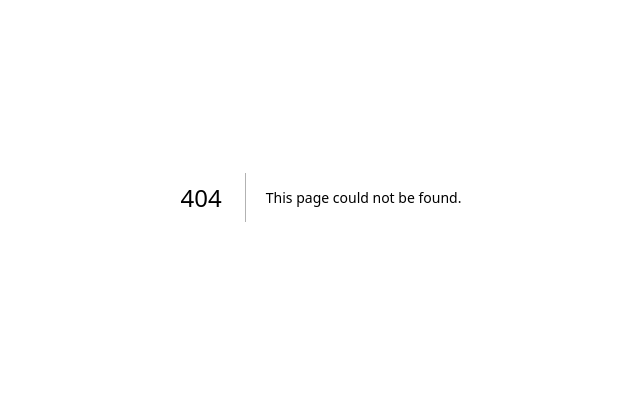
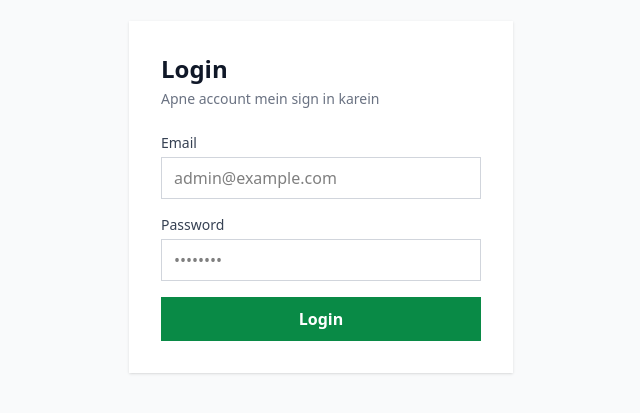
Before and after one commit to MuhammadHanzala31/online_quran_course, a Next.js app: page /login in a window 1280 px wide. Before the commit this address had no page. Shown: the part 203-616 px from the top of the page, without its empty margins (319-959 px from the left). Built offline with nearby package versions, Linux system fonts and the light colour scheme.

Commit message:
add auth and middleware

```diff
--- a/src/app/components/dashboard/Topbar.tsx
+++ b/src/app/components/dashboard/Topbar.tsx
@@ -2,9 +2,23 @@
 
 import { Menu, Search, Bell } from "lucide-react";
 import { useSidebar } from "@/context/SidebarContext";
+import { useState } from "react";
+
+import { useRouter } from "next/navigation";
+import { logoutAction } from "@/utils/authController";
 
 export default function Topbar() {
+
+  const router = useRouter();
+
+  const handleLogout = async () => {
+    await logoutAction();
+    router.push("/login");
+    router.refresh();
+  };
+
   const { toggleSidebar } = useSidebar();
+  const [infobar, setInfobar] = useState(false)
 
   return (
     <header className="sticky top-0 z-20 flex h-16 items-center gap-4 justify-between border-b border-border bg-surface/80 px-4 backdrop-blur-md sm:px-6">
@@ -35,14 +49,22 @@ export default function Topbar() {
 
         <div className="mx-1 h-6 w-px bg-border" />
 
-        <button className="flex items-center gap-2 rounded-lg py-1 pl-1 pr-2 hover:bg-surface-2">
+        <button className="flex items-center gap-2 rounded-lg py-1 pl-1 pr-2 hover:bg-surface-2 relative" onClick={() => setInfobar(true)}>
           <div className="flex h-8 w-8 items-center bg-green-600 justify-center rounded-full bg-info/20 text-sm font-semibold text-info">
             A
           </div>
-          <div className="hidden text-left leading-tight sm:block">
+          <div className="hidden text-left leading-tight sm:block " >
             <p className="text-sm font-medium text-ink">OQC</p>
             <p className="text-xs text-muted">Admin</p>
+
           </div>
+          {
+              infobar && (
+                <div className="absolute w-[150px] bg-white shadow-lg top-14 p-2 right-0 flex flex-col gap-4">
+                    <button className="bg-red-700/70 p-3 text-white font-sans text-sm cursor-pointer" onClick={handleLogout}> Logout </button>
+                </div>
+              )
+            }
         </button>
       </div>
     </header>
--- a/src/app/dashboard/layout.tsx
+++ b/src/app/dashboard/layout.tsx
@@ -1,11 +1,15 @@
 import React from 'react'
 import DashboardShell from '../components/dashboard/DashboardShell'
+import { logoutAction } from '@/utils/authController';
 
 export default function layout({
     children,
 }: {
     children: React.ReactNode;
 }) {
+
+
+
     return (
         <DashboardShell>{children}</DashboardShell>
     )
--- /dev/null
+++ b/src/app/login/page.tsx
@@ -0,0 +1,82 @@
+// app/login/page.tsx
+"use client";
+
+import { useState } from "react";
+import { useRouter } from "next/navigation";
+import { loginAction } from "@/utils/authController";
+
+export default function LoginPage() {
+  const router = useRouter();
+  const [email, setEmail] = useState("");
+  const [password, setPassword] = useState("");
+  const [error, setError] = useState("");
+  const [loading, setLoading] = useState(false);
+
+  const handleSubmit = async (e: React.FormEvent) => {
+    e.preventDefault();
+    setError("");
+    setLoading(true);
+
+    const result = await loginAction(email, password);
+
+    setLoading(false);
+
+    if (result.success) {
+      router.push("/dashboard");
+      router.refresh(); // middleware/server state refresh ke liye
+    } else {
+      setError(result.message || "Login failed");
+    }
+  };
+
+  return (
+    <div className="min-h-screen flex items-center justify-center bg-gray-50 px-4">
+      <div className="w-full max-w-sm bg-white p-8 shadow-sm">
+        <h1 className="text-2xl font-bold text-gray-900 mb-1">Login</h1>
+        <p className="text-sm text-gray-500 mb-6">Apne account mein sign in karein</p>
+
+        <form onSubmit={handleSubmit} className="space-y-4">
+          <div>
+            <label className="block text-sm font-medium text-gray-700 mb-1">
+              Email
+            </label>
+            <input
+              type="email"
+              value={email}
+              onChange={(e) => setEmail(e.target.value)}
+              required
+              className="w-full px-3 py-2 border border-gray-300 outline-none focus:border-[#098A46] transition-colors"
+              placeholder="admin@example.com"
+            />
+          </div>
+
+          <div>
+            <label className="block text-sm font-medium text-gray-700 mb-1">
+              Password
+            </label>
+            <input
+              type="password"
+              value={password}
+              onChange={(e) => setPassword(e.target.value)}
+              required
+              className="w-full px-3 py-2 border border-gray-300 outline-none focus:border-[#098A46] transition-colors"
+              placeholder="••••••••"
+            />
+          </div>
+
+          {error && (
+            <p className="text-sm text-red-600 bg-red-50 px-3 py-2">{error}</p>
+          )}
+
+          <button
+            type="submit"
+            disabled={loading}
+            className="w-full py-2.5 bg-[#098A46] text-white font-semibold hover:bg-[#076e38] transition-colors disabled:opacity-60"
+          >
+            {loading ? "Logging in..." : "Login"}
+          </button>
+        </form>
+      </div>
+    </div>
+  );
+}
--- /dev/null
+++ b/src/middleware.ts
@@ -0,0 +1,27 @@
+// middleware.ts
+import { NextRequest, NextResponse } from "next/server";
+import { AUTH_COOKIE_NAME } from "@/utils/auth";
+
+export function middleware(request: NextRequest) {
+  const token = request.cookies.get(AUTH_COOKIE_NAME)?.value;
+  const { pathname } = request.nextUrl;
+
+  const isAuthPage = pathname.startsWith("/login");
+  const isDashboardPage = pathname.startsWith("/dashboard");
+
+  // Agar token hai aur user /login pe ja raha hai -> seedha /dashboard
+  if (token && isAuthPage) {
+    return NextResponse.redirect(new URL("/dashboard", request.url));
+  }
+
+  // Agar token nahi hai aur user /dashboard access kar raha hai -> /login
+  if (!token && isDashboardPage) {
+    return NextResponse.redirect(new URL("/login", request.url));
+  }
+
+  return NextResponse.next();
+}
+
+export const config = {
+  matcher: ["/login", "/dashboard/:path*"],
+};
--- /dev/null
+++ b/src/utils/auth.ts
@@ -0,0 +1,6 @@
+export const HARDCODED_USER = {
+    email: "sispn@admin.com",
+    password: "Sispn@123",
+  };
+
+  export const AUTH_COOKIE_NAME = "auth_token";
--- /dev/null
+++ b/src/utils/authController.ts
@@ -0,0 +1,29 @@
+"use server";
+
+import { cookies } from "next/headers";
+import { HARDCODED_USER, AUTH_COOKIE_NAME } from "./auth";
+
+export async function loginAction(email: string, password: string) {
+  if (email === HARDCODED_USER.email && password === HARDCODED_USER.password) {
+    // fake token generate kar rahe hain (real app me JWT / random hash use karein)
+    const token = Buffer.from(`${email}-${Date.now()}`).toString("base64");
+
+    const cookieStore = await cookies();
+    cookieStore.set(AUTH_COOKIE_NAME, token, {
+      httpOnly: true,
+      secure: process.env.NODE_ENV === "production",
+      sameSite: "lax",
+      path: "/",
+      maxAge: 60 * 60 * 24 * 7, // 7 din
+    });
+
+    return { success: true };
+  }
+
+  return { success: false, message: "Invalid email or password" };
+}
+
+export async function logoutAction() {
+  const cookieStore = await cookies();
+  cookieStore.delete(AUTH_COOKIE_NAME);
+}
```
